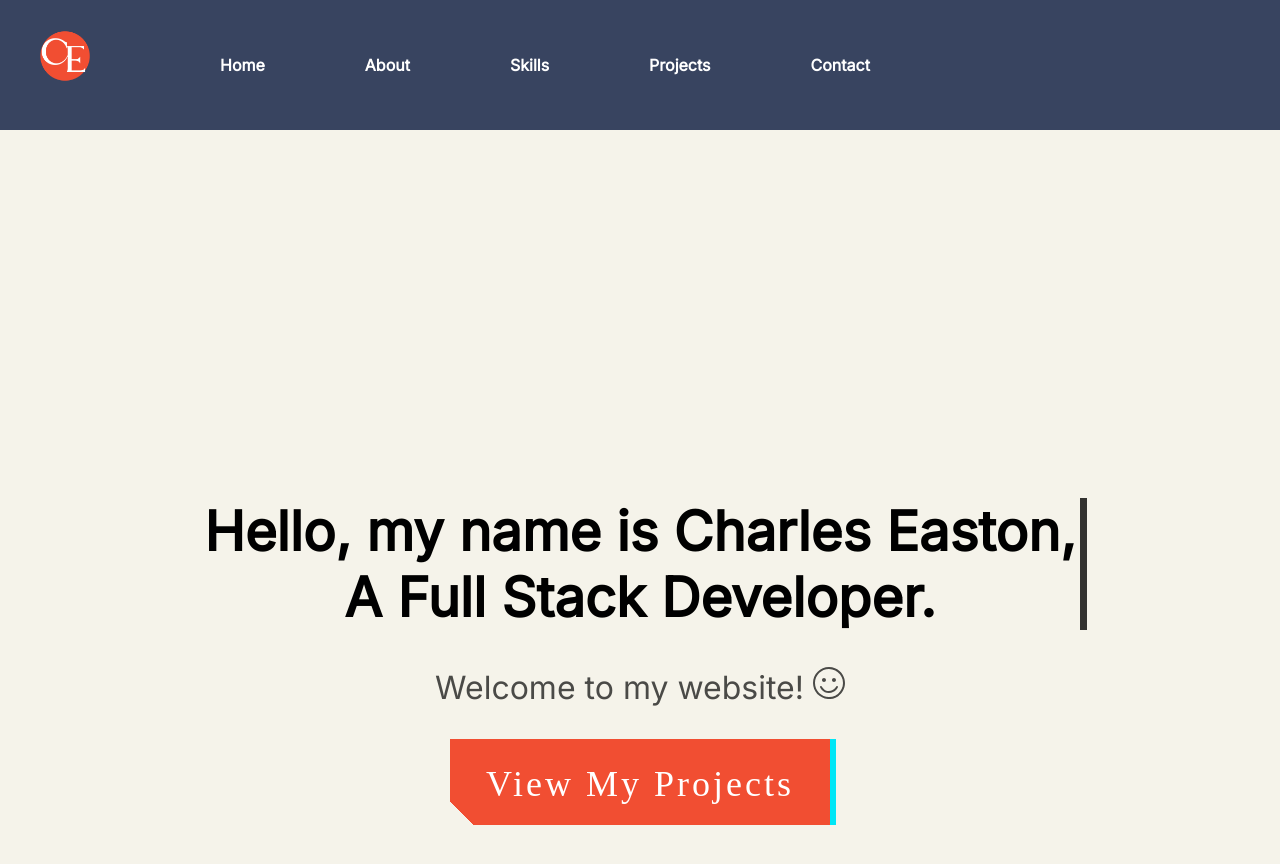
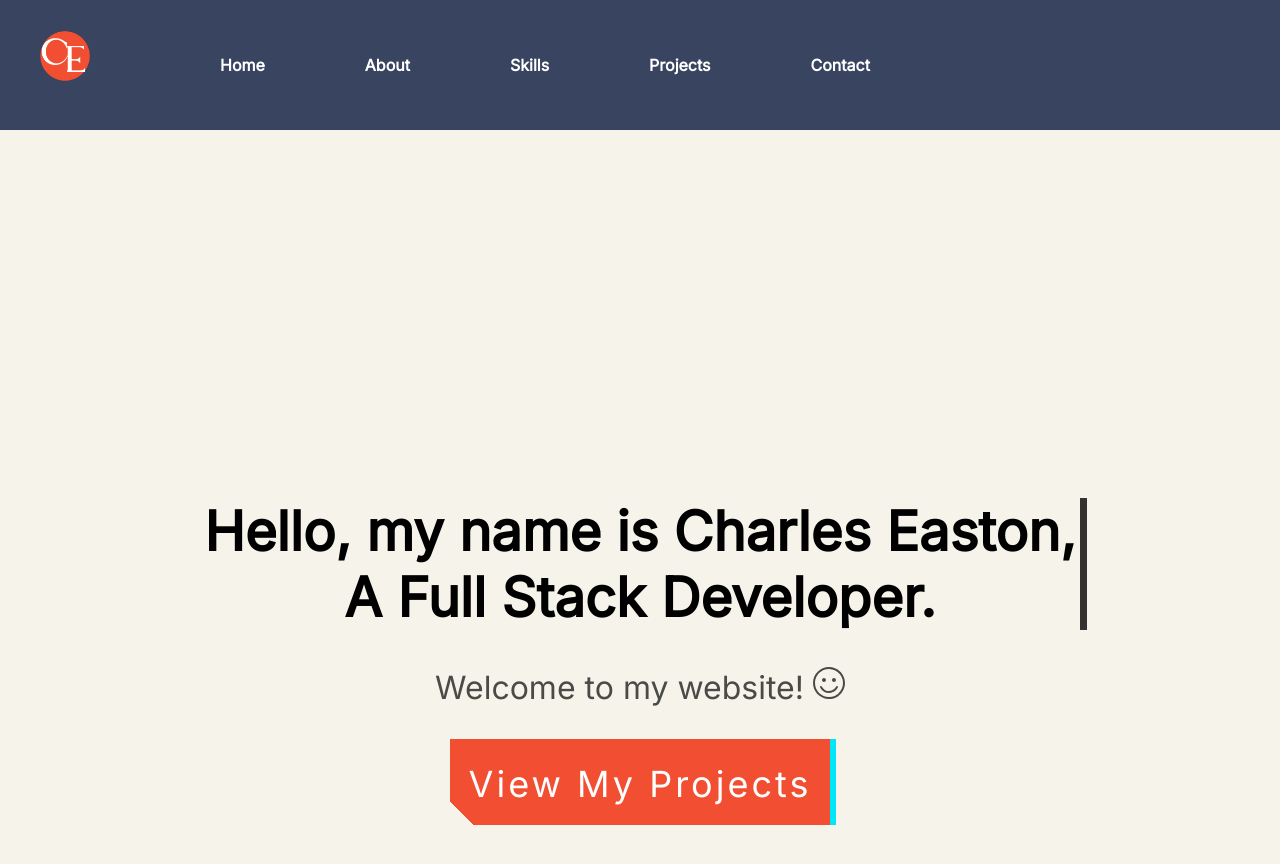
Before and after one commit to Charlesdigital/Portfolio_1, a React (Create React App) app: page / in a window 1280 px wide. Shown: the top 864 px of the page. Built offline with nearby package versions, Linux system fonts and the light colour scheme.

Commit message:
change home button to Inter

```diff
--- a/src/components/Home/home.css
+++ b/src/components/Home/home.css
@@ -106,7 +106,7 @@
     width: 380px;
     height: 86px;
     font-size: 36px;
-    font-family: 'Bebas Neue', cursive;
+    font-family: "Inter", cursive;
     background: linear-gradient(45deg, transparent 5%, #F14E32 5%);
     border: 0;
     color: #fff;
```
